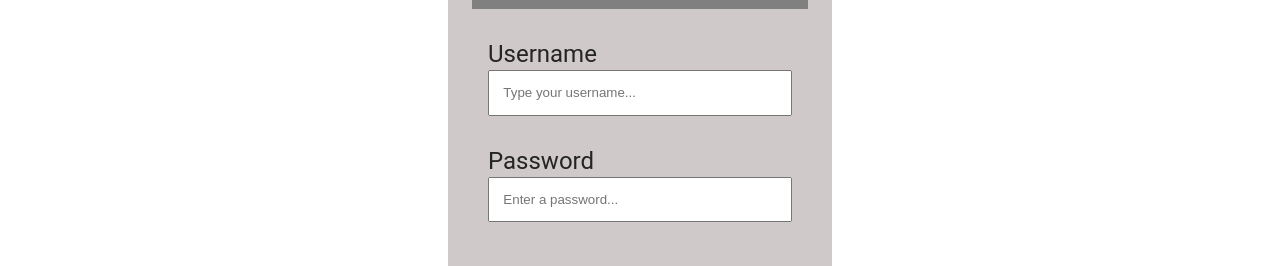
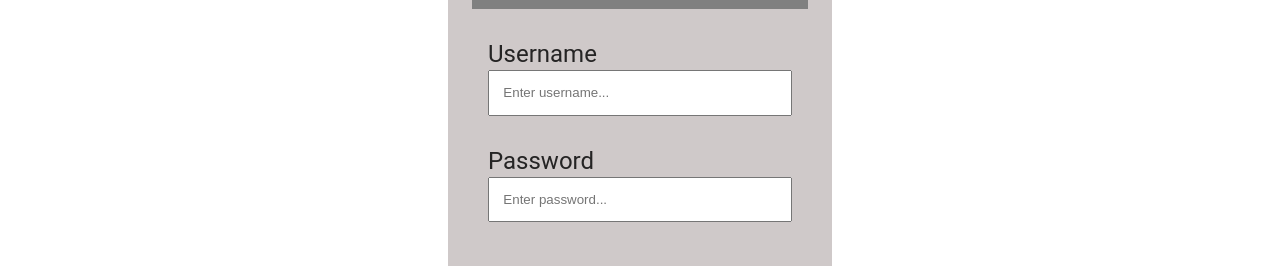
Before and after one commit to rodercode/frontend-auth-vue, a Vue app in the folder frontend/: page /login in a window 1280 px wide. Shown: the part 313-579 px from the top of the page. Built offline with nearby package versions, Linux system fonts and the light colour scheme.

Commit message:
replace input elements with BaseInput component in login and register view

```diff
--- a/frontend/src/components/BaseInput.vue
+++ b/frontend/src/components/BaseInput.vue
@@ -1,17 +1,33 @@
 <template>
-  <input
-    :type="textType"
-    :value="modelValue"
-    @input="$emit('update:modelValue', $event.target.value)"/>
-  />
+  <div>
+    <input
+      class="input"
+      :type="textType"
+      :placeholder="placeholderValue"
+      :value="modelValue"
+      @input="$emit('update:modelValue', $event.target.value)"
+    />
+  </div>
 </template>
 
 <script lang="ts">
 import { defineComponent } from "vue";
 export default defineComponent({
   props: {
-    textType:String,
+    textType: String,
+    placeholderValue: String,
     modelValue: String,
   },
 });
 </script>
+
+<style scoped>
+.input {
+  width: 100%;
+  padding: 1em;
+}
+
+.input:focus::placeholder {
+  color: transparent;
+}
+</style>
--- a/frontend/src/main.css
+++ b/frontend/src/main.css
@@ -52,12 +52,3 @@ a:link {
   color: black;
   font-weight: 700;
 }
-
-.input {
-  width: 100%;
-  padding: 1em;
-}
-
-.input:focus::placeholder {
-  color: transparent;
-}
--- a/frontend/src/views/LoginView.vue
+++ b/frontend/src/views/LoginView.vue
@@ -6,29 +6,25 @@
       </header>
       <section class="section-input">
         <label class="label-username">Username</label>
-        <input
+        <BaseInput
+          textType="type"
+          placeholderValue="Enter username..."
           v-model="consumer.username"
-          class="input"
-          placeholder="Type your username..."
-          type="username"
-        />
-      </section>
+        />      </section>
 
       <section class="section-input">
         <label class="label-password">Password</label>
-        <input
+        <BaseInput
+          textType="password"
+          placeholderValue="Enter password..."
           v-model="consumer.password"
-          class="input"
-          placeholder="Enter a password..."
-          type="password"
-        />
-      </section>
+        />     </section>
 
       <div class="container-error-msg" v-if="msg !== 'Successfully'">
         <p class="error-msg">{{ msg }}</p>
       </div>
 
-      <p class="info-link">
+       <p class="info-link">
         Don't have an account? Sign up
         <router-link class="link" :to="{ name: 'register' }">here</router-link>
       </p>
@@ -49,8 +45,12 @@ import VueRouter from "vue-router";
 import { Consumer } from "../model/consumer";
 import authService from "@/service/authService";
 
+// Components
+import BaseInput from "@/components/BaseInput.vue";
+
 export default defineComponent({
   name: "RegisterView",
+  components:{BaseInput},
   data() {
     return {
       consumer: {} as Consumer,
--- a/frontend/src/views/RegisterView.vue
+++ b/frontend/src/views/RegisterView.vue
@@ -1,28 +1,24 @@
 <template>
   <div class="container-register">
-
-     <form class="form-register" v-on:submit.prevent="handleButton">
+    <form class="form-register" v-on:submit.prevent="handleButton">
       <header class="form-header">
         <h1>Register</h1>
       </header>
       <section class="section-input">
         <label class="label-username">Username</label>
-        <BaseInput textType="password" v-model="consumer.username" />
-        <!-- <input
+        <BaseInput
+          textType="type"
+          placeholderValue="Enter username..."
           v-model="consumer.username"
-          class="input"
-          placeholder="Type your username..."
-          type="username"
-        /> -->
+        />
       </section>
 
       <section class="section-input">
         <label class="label-password">Password</label>
-        <input
+        <BaseInput
+          textType="password"
+          placeholderValue="Enter password..."
           v-model="consumer.password"
-          class="input"
-          placeholder="Enter a password..."
-          type="password"
         />
       </section>
       <div class="container-error-msg" v-if="msg !== ''">
@@ -42,11 +38,11 @@ import { defineComponent } from "vue";
 import VueRouter from "vue-router";
 import { Consumer } from "@/model/consumer";
 import authService from "@/service/authService";
-import BaseInput from "@/components/BaseInput.vue"
+import BaseInput from "@/components/BaseInput.vue";
 
 export default defineComponent({
   name: "RegisterView",
-  components: {BaseInput },
+  components: { BaseInput },
   data() {
     return {
       consumer: {} as Consumer,
```
Also changed, not shown: package.json (added, +8 -0 lines), 1 other file (tests, documents, lock files or other folders).
